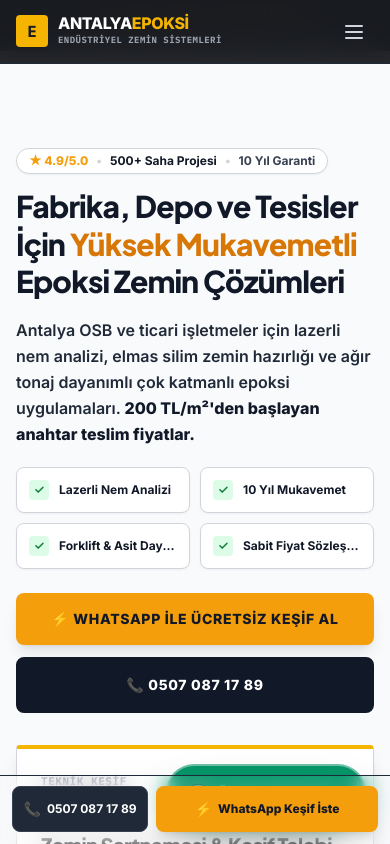
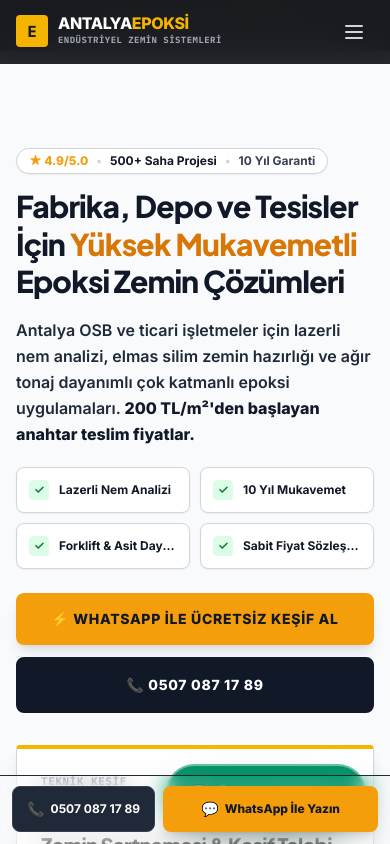
Before and after one commit to novadigital-official/nova-epoksi, a Next.js app: page / in a window 390 px wide. Shown: the top 844 px of the page. Built offline with nearby package versions, Linux system fonts and the light colour scheme.

Commit message:
fix(mobile): hide table discovery action on mobile and streamline direct sticky bar buttons

```diff
--- a/components/FiyatStratejisi2026.tsx
+++ b/components/FiyatStratejisi2026.tsx
@@ -90,7 +90,7 @@ export default function FiyatStratejisi2026() {
                 <th className="py-3.5 px-4 font-bold hidden md:table-cell">Kullanım Alanı</th>
                 <th className="py-3.5 px-4 font-bold hidden lg:table-cell">Kalınlık / Katman</th>
                 <th className="py-3.5 px-4 font-bold text-right sm:text-left">m² Başlangıç</th>
-                <th className="py-3.5 px-4 font-bold text-right">İşlem</th>
+                <th className="py-3.5 px-4 font-bold text-right hidden sm:table-cell">İşlem</th>
               </tr>
             </thead>
             <tbody className="divide-y divide-gray-200 text-xs">
@@ -125,7 +125,7 @@ export default function FiyatStratejisi2026() {
                       {item.unit} + KDV
                     </span>
                   </td>
-                  <td className="py-4 px-4 text-right align-middle">
+                  <td className="py-4 px-4 text-right align-middle hidden sm:table-cell">
                     <button
                       onClick={handleScrollToForm}
                       className="inline-flex items-center justify-center px-3.5 py-2 rounded bg-[#1A1C20] hover:bg-[#F4B400] text-white hover:text-[#1A1C20] font-bold text-xs transition-colors cursor-pointer whitespace-nowrap"
--- a/components/MobileStickyBar.tsx
+++ b/components/MobileStickyBar.tsx
@@ -1,7 +1,7 @@
 'use client';
 
 // ═══════════════════════════════════════════════════════════
-// NOVA EPOKSI ANTALYA — SAFE-AREA AWARE HIGH-CONVERSION MOBILE STICKY BAR
+// NOVA EPOKSI ANTALYA — CLEAN DIRECT ACTION MOBILE BAR
 // ═══════════════════════════════════════════════════════════
 
 import React, { useState, useEffect } from 'react';
@@ -21,26 +21,26 @@ export default function MobileStickyBar() {
       style={{ paddingBottom: 'calc(12px + env(safe-area-inset-bottom, 0px))' }}
     >
       <div className="flex items-center gap-2 max-w-md mx-auto">
-        {/* SOL BUTON (%38): Hızlı Ara */}
+        {/* SOL BUTON (%40): Hızlı Ara */}
         <a
           href="tel:+905070871789"
           aria-label="Telefon ile Ara"
-          className="w-[38%] bg-[#1F2937] hover:bg-[#374151] active:bg-[#111827] text-white font-bold text-xs min-h-[46px] px-2 rounded-lg flex items-center justify-center gap-1.5 text-center border border-gray-700 transition-colors"
+          className="w-[40%] bg-[#1F2937] hover:bg-[#374151] active:bg-[#111827] text-white font-bold text-xs min-h-[46px] px-2 rounded-lg flex items-center justify-center gap-1.5 text-center border border-gray-700 transition-colors"
         >
           <span className="text-sm">📞</span>
           <span>0507 087 17 89</span>
         </a>
 
-        {/* SAĞ BUTON (%62): Dominant Pulsing WhatsApp Butonu */}
+        {/* SAĞ BUTON (%60): WhatsApp Butonu */}
         <a
-          href="https://wa.me/905070871789?text=Merhaba,%20Antalya%20epoksi%20fiyat%20teklifi%20ve%20keşif%20istiyorum."
+          href="https://wa.me/905070871789?text=Merhaba,%20Antalya%20epoksi%20zemin%20hakkında%20fiyat%20öğrenmek%20istiyorum."
           target="_blank"
           rel="noopener noreferrer"
-          aria-label="WhatsApp Mühendis Hattı"
-          className="w-[62%] bg-[#F59E0B] hover:bg-[#D97706] active:scale-95 text-[#111827] font-black text-xs min-h-[46px] px-3 rounded-lg flex items-center justify-center gap-1.5 text-center shadow-lg transition-transform"
+          aria-label="WhatsApp İletişim"
+          className="w-[60%] bg-[#F59E0B] hover:bg-[#D97706] active:scale-95 text-[#111827] font-black text-xs min-h-[46px] px-3 rounded-lg flex items-center justify-center gap-1.5 text-center shadow-lg transition-transform"
         >
-          <span className="text-sm">⚡</span>
-          <span>WhatsApp Keşif İste</span>
+          <span className="text-sm">💬</span>
+          <span>WhatsApp İle Yazın</span>
         </a>
       </div>
     </div>
```
